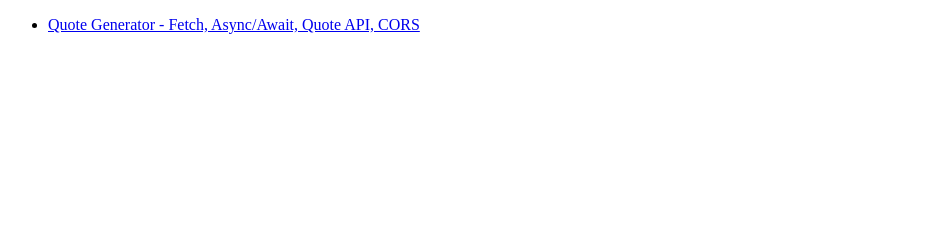
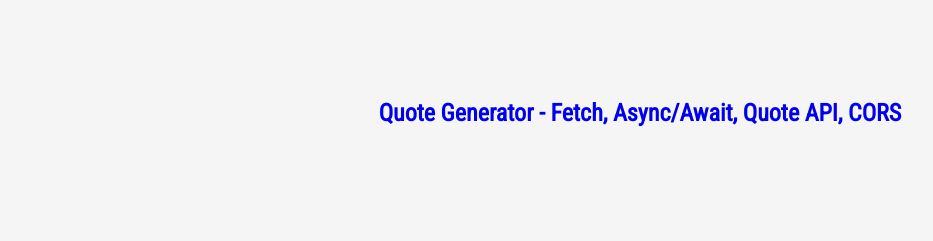
Before and after one commit to webskyus/NativeJSTwentyWebProjects, a plain HTML site: page index.html in a window 1280 px wide. Shown: the whole page, without its empty margins (0-933 px from the left). Drawn offline with nearby package versions, Linux system fonts and the light colour scheme.

Commit message:
change main index html, add styles

```diff
--- a/index.html
+++ b/index.html
@@ -5,10 +5,46 @@
     <meta name="viewport"
           content="width=device-width, user-scalable=no, initial-scale=1.0, maximum-scale=1.0, minimum-scale=1.0">
     <meta http-equiv="X-UA-Compatible" content="ie=edge">
-    <title>Document</title>
+    <title>Twenty NativeJS Projects for Portfolio</title>
+    <meta name="viewport" content="width=device-width, initial-scale=1.0">
+    <link rel="stylesheet" href="https://cdnjs.cloudflare.com/ajax/libs/normalize/8.0.1/normalize.min.css">
+    <style>
+        @import url('https://fonts.googleapis.com/css2?family=Roboto+Condensed&display=swap');
+
+        html,
+        body {
+            display: flex;
+            justify-content: center;
+            align-items: center;
+            margin: 0;
+            padding: 0;
+            font-family: 'Roboto Condensed', sans-serif;
+            background: whitesmoke;
+        }
+        .menu {
+            max-width: 600px;
+            padding: 0;
+            margin: 0;
+            margin: 0 auto;
+            margin-top: 100px;
+            margin-bottom: 100px;
+            font-weight: bold;
+            font-size: 24px;
+            list-style: none;
+        }
+
+        a:hover {
+            color: deeppink;
+        }
+        a {
+            display: block;
+            margin-bottom: 10px;
+            text-decoration: none;
+        }
+    </style>
 </head>
 <body>
-<ul>
+<ul class="menu">
     <li>
         <a href="https://nativejs-twenty-projects.netlify.app/quote-generator/">
             Quote Generator - Fetch, Async/Await, Quote API, CORS
```
